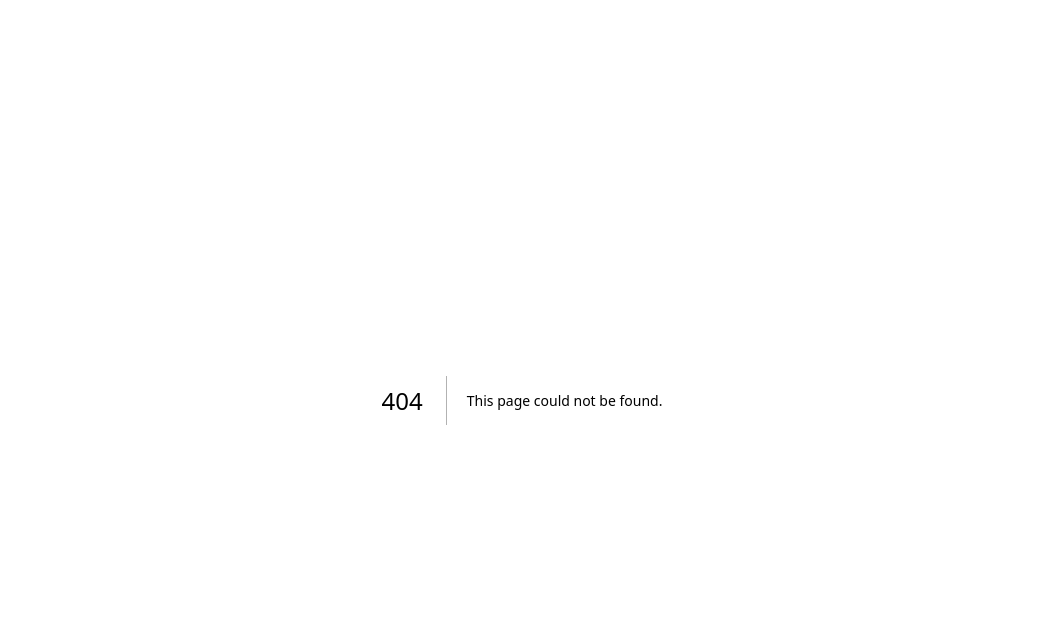
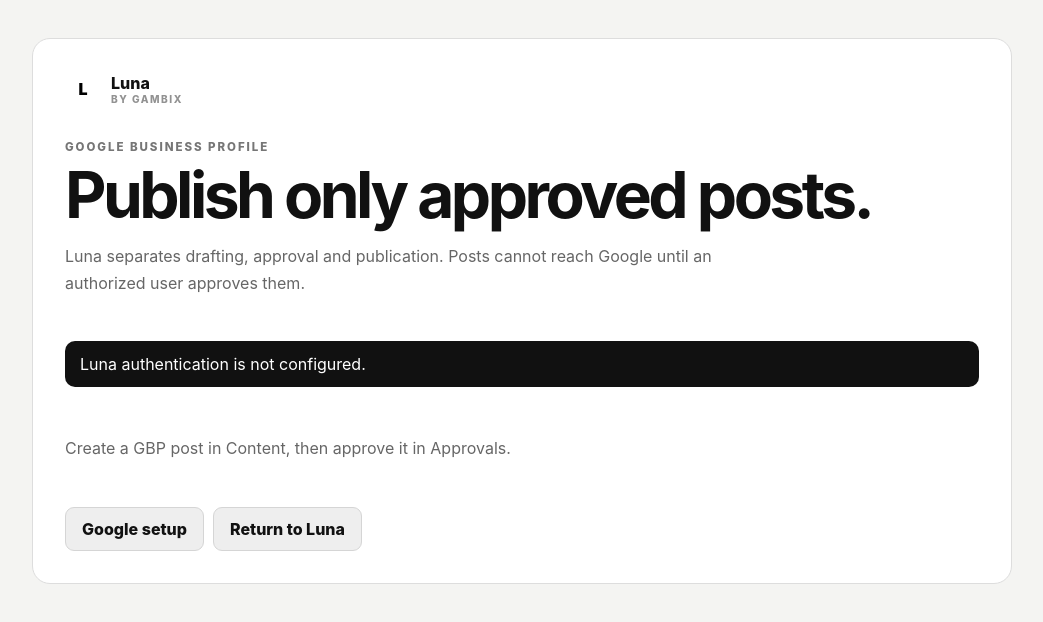
Before and after one commit to Gambixteam/luna, a Next.js app: page /publish-gbp in a window 1280 px wide. Before the commit this address had no page. Shown: the top 622 px of the page, without its empty margins (118-1161 px from the left). Built offline with nearby package versions, Linux system fonts and the light colour scheme; no server answers.

Commit message:
Add approved GBP publication queue

```diff
--- /dev/null
+++ b/src/app/publish-gbp/page.tsx
@@ -0,0 +1,41 @@
+'use client';
+
+import { useEffect, useState } from 'react';
+import { authorizedFetch, getBrowserSupabase } from '@/lib/supabase/browser';
+
+export default function PublishGbpPage() {
+  const [posts, setPosts] = useState<Record<string, any>[]>([]);
+  const [message, setMessage] = useState('');
+  const [busy, setBusy] = useState('');
+
+  async function load() {
+    const supabase = await getBrowserSupabase();
+    const session = await supabase.auth.getSession();
+    if (!session.data.session?.user) return void (window.location.href = '/login');
+    const membership = await supabase.from('organization_memberships').select('organization_id').eq('user_id', session.data.session.user.id).limit(1).maybeSingle();
+    if (!membership.data) return void (window.location.href = '/dashboard');
+    const rows = await supabase.from('content_items').select('*').eq('organization_id', membership.data.organization_id).eq('content_type', 'gbp_post').order('created_at', { ascending: false });
+    setPosts(rows.data ?? []);
+  }
+
+  useEffect(() => { load().catch((error) => setMessage(error instanceof Error ? error.message : 'Unable to load posts.')); }, []);
+
+  async function publish(contentId: string) {
+    setBusy(contentId); setMessage('');
+    try {
+      const response = await authorizedFetch('/api/integrations/google/publish-post', { method: 'POST', body: JSON.stringify({ contentId }) });
+      const payload = await response.json();
+      if (!response.ok) throw new Error(payload.error ?? 'Publication failed.');
+      setMessage('The approved post was published to Google Business Profile.'); await load();
+    } catch (error) { setMessage(error instanceof Error ? error.message : 'Publication failed.'); }
+    finally { setBusy(''); }
+  }
+
+  return <main className="google-setup-page"><section className="google-setup-card">
+    <a className="app-brand" href="/dashboard"><span className="app-brand-mark">L</span><span>Luna <small>by Gambix</small></span></a>
+    <div><span className="kicker">Google Business Profile</span><h1>Publish only approved posts.</h1><p>Luna separates drafting, approval and publication. Posts cannot reach Google until an authorized user approves them.</p></div>
+    {message && <div className="notice">{message}</div>}
+    <div className="card-list">{posts.map((post) => <article className="panel" key={post.id}><span className="kicker">{post.status}</span><h3>{post.title}</h3><pre className="draft-copy">{post.draft}</pre>{post.status === 'approved' && <button className="app-button" onClick={() => publish(post.id)} disabled={Boolean(busy)}>{busy === post.id ? 'Publishing…' : 'Publish to Google'}</button>}{post.publication_url && <p className="muted">Google resource: {post.publication_url}</p>}</article>)}{!posts.length && <p className="muted">Create a GBP post in Content, then approve it in Approvals.</p>}</div>
+    <div className="button-row"><a className="secondary-button" href="/connect-google">Google setup</a><a className="secondary-button" href="/dashboard">Return to Luna</a></div>
+  </section></main>;
+}
```
